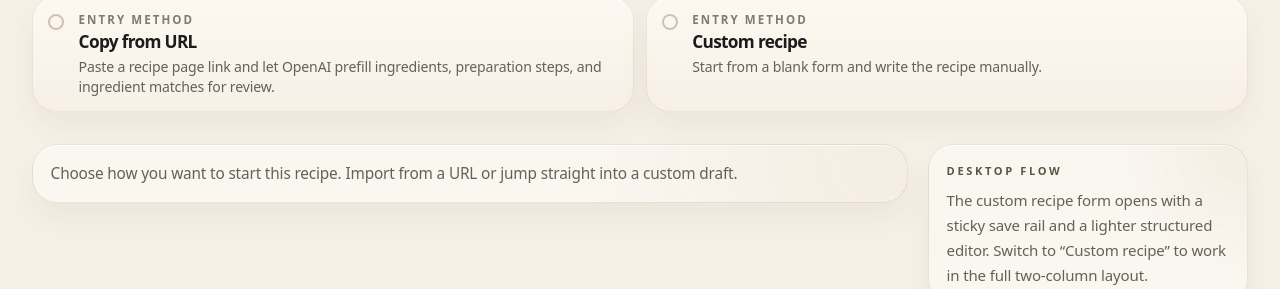
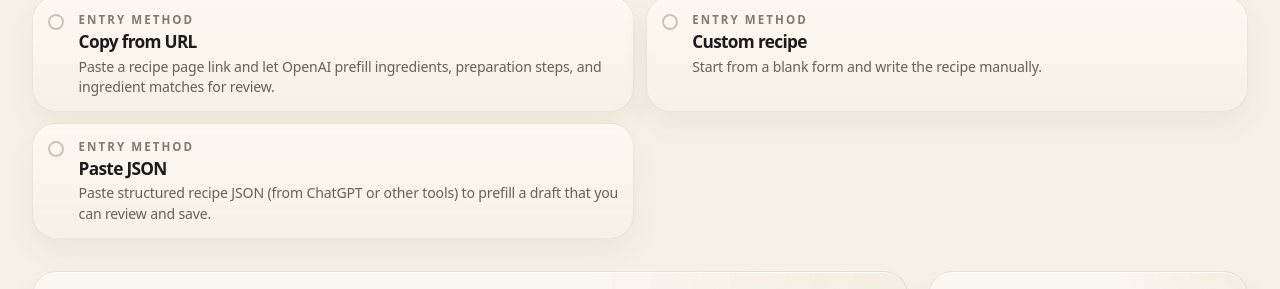
Before and after one commit to maxkasel96/the-kasel-cookbook, a Next.js app: page /admin/recipes/create in a window 1280 px wide. Shown: the part 334-623 px from the top of the page. Built offline with nearby package versions, Linux system fonts and the light colour scheme; no server answers.

Commit message:
feat(admin): add Paste JSON start option for recipe create

```diff
--- a/src/app/admin/recipes/create/page.tsx
+++ b/src/app/admin/recipes/create/page.tsx
@@ -614,6 +614,28 @@ export default function AdminCreateRecipePage() {
               </p>
             </div>
           </button>
+
+          <button
+            className={`recipe-start-option ${
+              startMode === "json" ? "recipe-start-option--active" : ""
+            }`}
+            type="button"
+            onClick={() => {
+              setFormError(null);
+              setFormStatus(null);
+              setStartMode("json");
+            }}
+          >
+            <span className="recipe-start-option__indicator" aria-hidden="true" />
+            <div className="recipe-start-option__body">
+              <p className="recipe-start-option__eyebrow">Entry method</p>
+              <h2 className="recipe-start-option__title">Paste JSON</h2>
+              <p className="recipe-start-option__description">
+                Paste structured recipe JSON (from ChatGPT or other tools) to
+                prefill a draft that you can review and save.
+              </p>
+            </div>
+          </button>
         </section>
 
         <div className="grid gap-5 xl:grid-cols-[minmax(0,1fr)_20rem] xl:items-start">
```
